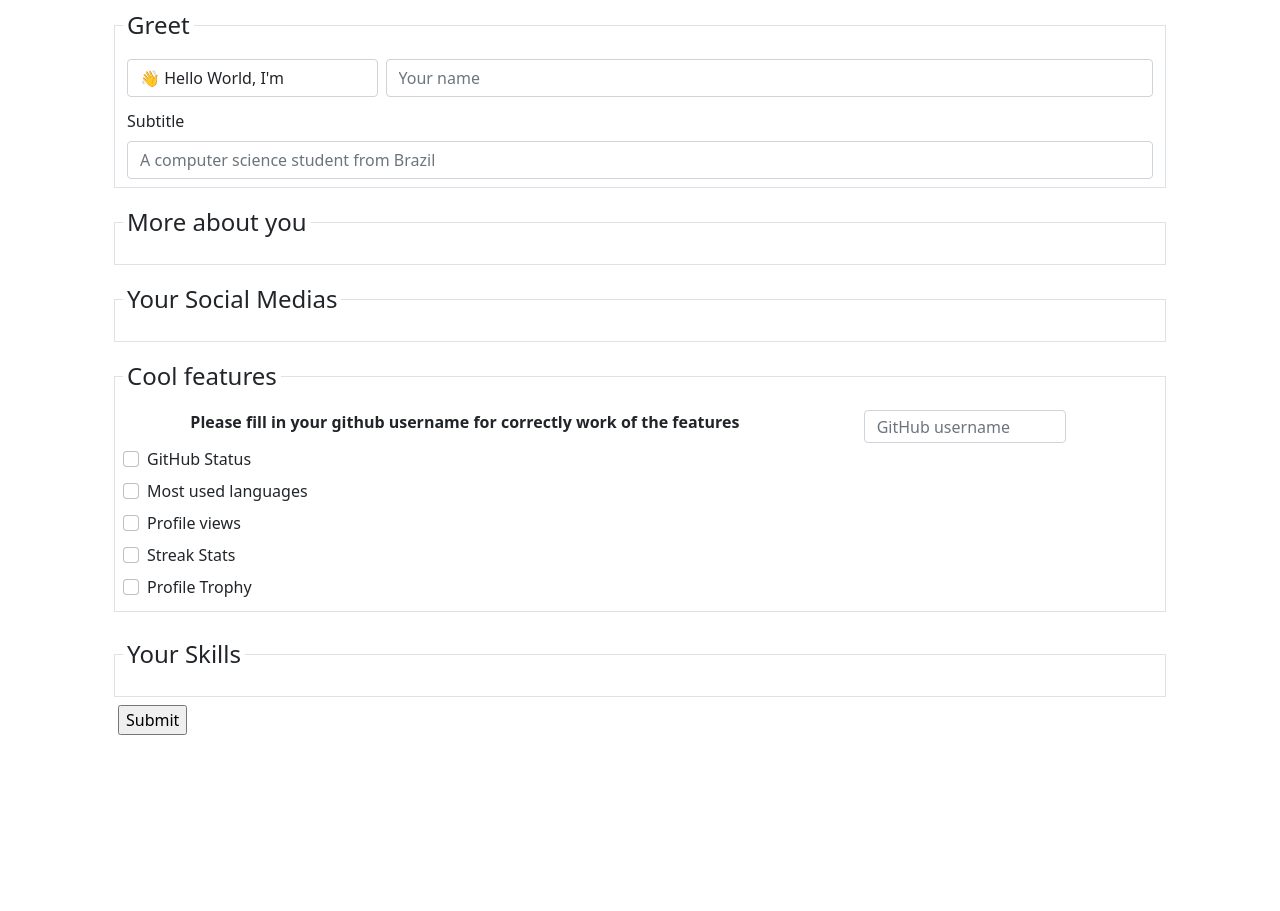
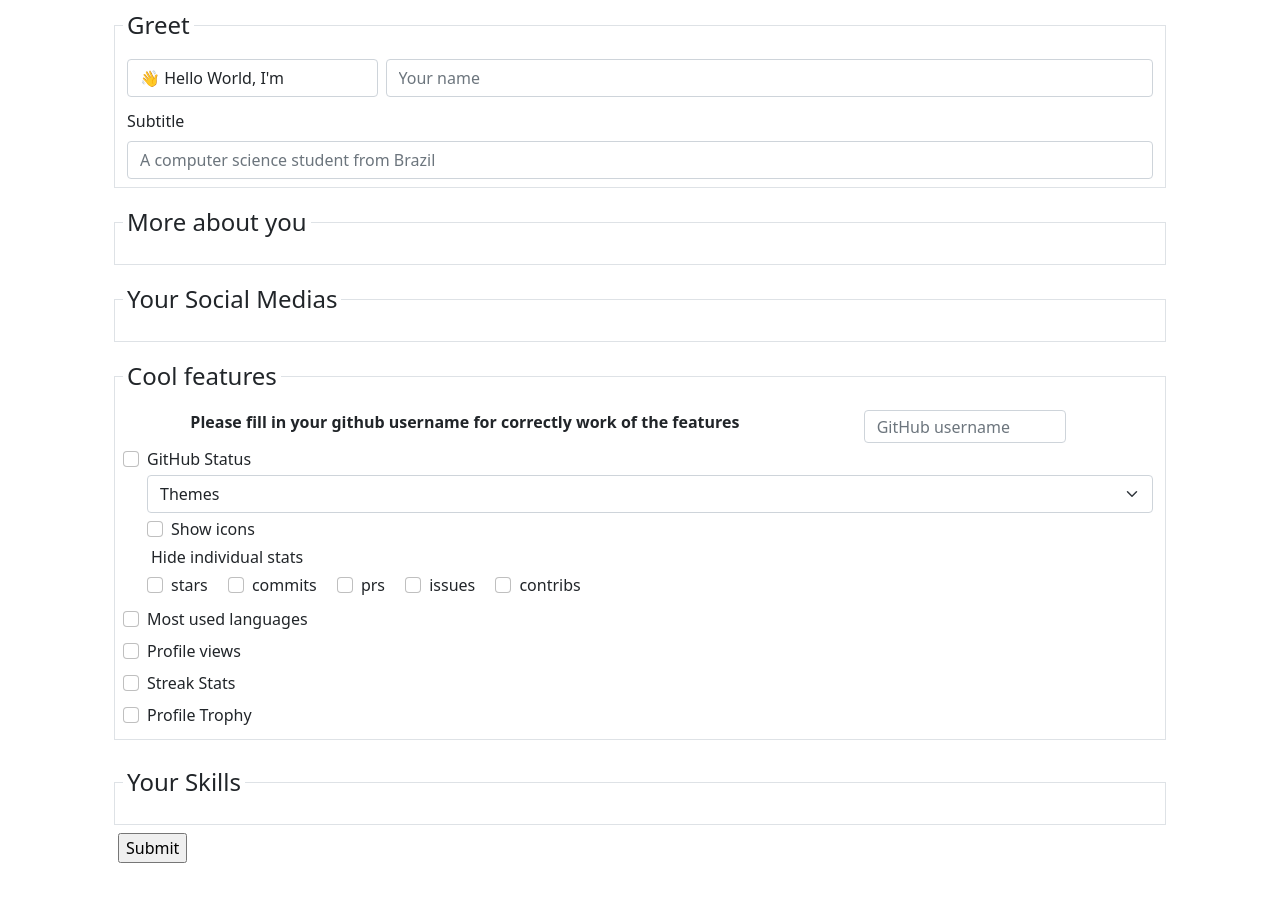
Before and after one commit to tiagobpires/readme-creator, a Flask app: template templates/profile.html in a window 1280 px wide. Shown: the part 165-1076 px from the top of the page. Before the commit the page ends 900 px from the top, so only its background shows below. Run offline with Flask 2, Linux system fonts and the light colour scheme; the template is opened without the code that fills it, so the values that code supplies are empty; some libraries are stand-ins or nearby versions.

Commit message:
Add more treatment to make mardkwon file

```diff
--- a/application.py
+++ b/application.py
@@ -25,6 +25,8 @@ def profile():
 @app.route('/submit', methods=['POST'])
 def submit():
     markdown = ''
+
+    # Greet Section
     name = request.form.get('name')
     if name != '':
         title = request.form.get('title')
@@ -34,17 +36,74 @@ def submit():
     if subtitle != '':
         markdown += '### ' + subtitle + '\n'
 
-    more_about_you_keys = request.form.getlist('more_about_you_key')
-    more_about_you_values = request.form.getlist('more_about_you_value')
-    more_about_you = {}
-    for i in range(0, len(more_about_you_values)):
-        if more_about_you_values[i] != '':
-            more_about_you[more_about_you_keys[i]] = more_about_you_values[i]
+    # More About You Section
+    about_you_keys = request.form.getlist('more_about_you_key')
+    about_you_values = request.form.getlist('more_about_you_value')
+    about_you = {}
+    for i in range(0, len(about_you_values)):
+        if about_you_values[i] != '':
+            about_you[about_you_keys[i]] = about_you_values[i]
 
-    if len(more_about_you) != 0:
+    if len(about_you) != 0:
         markdown += '## About me\n'
-        for key, value in more_about_you.items():
+        for key, value in about_you.items():
             markdown += key + ' ' + value + '\n\n'
+
+    # Social Medias Section
+    social_badges = db.execute("SELECT * FROM social_medias")
+
+    markdown += '## Contact me:\n'
+
+    gmail = request.form.get('gmail')
+    if gmail != '':
+        markdown += '[![Gmail Badge](' + social_badges[0]['link'] + ')](mailto:' + gmail + ')&nbsp;\n'
+
+    github = request.form.get('github username')
+    if github != '':
+        markdown += '[![Github Badge](' + social_badges[2]['link'] + ')](https://www.github.com/' + github + ')&nbsp;\n'
+
+    twitch = request.form.get('twich')
+    if twitch != '':
+        markdown += '[![Twitch Badge](' + social_badges[4]['link'] + ')](https://www.twitch.tv/' + twitch + ')&nbsp;\n'
+
+    linkedin = request.form.get('linkedin')
+    if linkedin != '':
+        markdown += '[![Linkedin Badge](' + social_badges[6]['link'] + ')](https://www.linkedin.com/in/' + linkedin + ')&nbsp;\n'
+
+    instagram = request.form.get('instagram')
+    if instagram != '':
+        markdown += '[![Instagram Badge](' + social_badges[8]['link'] + ')](https://www.instagram.com/' + instagram + ')&nbsp;\n'
+
+    devto = request.form.get('dev.to')
+    if devto != '':
+        markdown += '[![Dev.to Badge](' + social_badges[1]['link'] + ')](https://dev.to/' + devto + ')&nbsp;\n'
+
+    tiktok = request.form.get('tiktok')
+    if tiktok != '':
+        markdown += '[![Tiktok Badge](' + social_badges[3]['link'] + ')](https://www.tiktok.com/' + tiktok + ')&nbsp;\n'
+
+    medium = request.form.get('medium')
+    if medium != '':
+        markdown += '[![Medium Badge](' + social_badges[5]['link'] + ')](https://' + medium + '.medium.com/)&nbsp;\n'
+
+    twitter = request.form.get('twitter')
+    if twitter != '':
+        markdown += '[![Twitter Badge](' + social_badges[7]['link'] + ')](https://twitter.com/' + twitch + ')&nbsp;\n'
+
+    youtube = request.form.get('youtube')
+    if youtube != '':
+        markdown += '[![Youtube Badge](' + social_badges[9]['link'] + ')](https://www.youtube.com/channel/' + youtube + ')&nbsp;\n'
+
+    # Cool Features Section
+
+
+    # Skills Section
+    skill_name = request.form.getlist('skill_name')
+
+    if len(skill_name) > 0:
+        markdown += '## My Skills\n'
+        for skill in skill_name:
+            markdown += '<img src="' + request.form.get(skill) + '" alt="' + skill + ' Badge" height="50" width="50">&nbsp;\n'
 
 
     print(markdown)
--- a/templates/profile.html
+++ b/templates/profile.html
@@ -51,7 +51,7 @@
                     <div class="divSocialBadges d-flex justify-content-end">
                         <img src="{{ social['link'] }}" class="socialbadges mx-2">
                     </div>
-                    <input type="text" class="form-control w-50" placeholder="{{ social['name'] }}">
+                    <input name="{{ social['name'] }}" type="text" class="form-control w-50" placeholder="{{ social['name'] }}">
                 </div>
             {% endfor %}
         </fieldset>
@@ -70,6 +70,52 @@
                 <label class="form-check-label" for="ghstatus">
                   GitHub Status
                 </label>
+
+                <div class="form-check my-1 ps-0">
+                    <select class="form-select">
+                        <option selected>Themes</option>
+                        <option value="default">default</option>
+                        <option value="dark">dark</option>
+                        <option value="radical">radical</option>
+                        <option value="merko">merko</option>
+                        <option value="gruvbox">gruvbox</option>
+                        <option value="tokyonight">tokyonight</option>
+                        <option value="onedark">onedark</option>
+                        <option value="cobalt">cobalt</option>
+                        <option value="synthwave">synthwave</option>
+                        <option value="highcontrast">highcontrast</option>
+                        <option value="dracula">dracula</option>
+                    </select>
+                </div>
+
+                <div class="form-check my-1">
+                    <input class="form-check-input" type="checkbox" value="" id="show_icons_stats">
+                    <label class="form-check-label" for="show_icons_stats">
+                    Show icons
+                    </label>
+                </div>
+
+                <p class="m-1">Hide individual stats</p>
+                <div class="form-check form-check-inline" id="hide_individual_stats">
+                    <input class="form-check-input" type="checkbox" id="stars" value="stars">
+                    <label class="form-check-label" for="stars">stars</label>
+                  </div>
+                <div class="form-check form-check-inline">
+                    <input class="form-check-input" type="checkbox" id="commits" value="commits">
+                    <label class="form-check-label" for="commits">commits</label>
+                </div>
+                <div class="form-check form-check-inline">
+                    <input class="form-check-input" type="checkbox" id="prs" value="prs">
+                    <label class="form-check-label" for="prs">prs</label>
+                </div>
+                <div class="form-check form-check-inline">
+                    <input class="form-check-input" type="checkbox" id="issues" value="issues">
+                    <label class="form-check-label" for="issues">issues</label>
+                </div>
+                <div class="form-check form-check-inline">
+                    <input class="form-check-input" type="checkbox" id="contribs" value="contribs">
+                    <label class="form-check-label" for="contribs">contribs</label>
+                </div>
             </div>
 
             <div class="form-check my-1">
@@ -108,7 +154,8 @@
             <div id="skillsdiv" class="row">
                 {% for skill in skills %}
                     <div class="form-check mx-2 my-4 col-2 d-flex justify-content-center">
-                        <input class="form-check-input" type="checkbox" value="{{ skill['skill'] }}">
+                        <input name="skill_name" class="form-check-input" type="checkbox" value="{{ skill['name'] }}">
+                        <input name="{{ skill['name'] }}" class="visually-hidden" value="{{ skill['link'] }}">
                         <img src="{{ skill['link'] }}" class="skillsImage ms-4">
                     </div>
                 {% endfor %}
```
